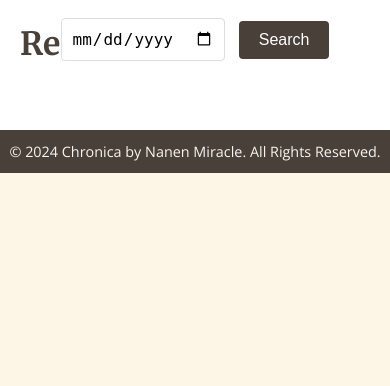
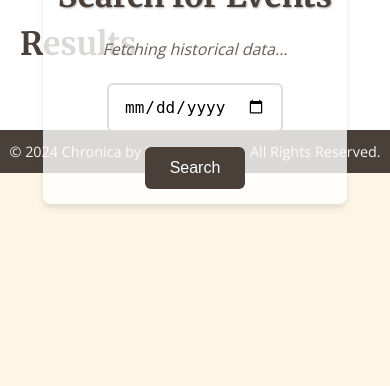
Before and after one commit to Miranics/chronica, a Flask app: page / in a window 390 px wide. Shown: the part 458-844 px from the top of the page. Run offline with Flask 3, Linux system fonts and the light colour scheme.

Commit message:
search overlay update

```diff
--- a/static/css/styles.css
+++ b/static/css/styles.css
@@ -33,8 +33,9 @@
 /* Hero Section */
 .hero {
     position: relative; /* Enable absolute positioning for child elements */
-    text-align: center; /* Center text over the image */
+    text-align: center; /* Center-align text over the image */
     color: #fff; /* White text color for overlay content */
+    margin-top: 0; /* Remove spacing from the top */
 }
 .hero img {
     width: 100%; /* Full-width responsive image */
@@ -45,14 +46,14 @@
 /* Overlay Content on Hero Section */
 .content-overlay {
     position: absolute; /* Position over the image */
-    top: 0;
-    left: 0;
+    top: 0; /* Align content to the top of the image */
+    left: 0; /* Align content to the left */
     width: 100%; /* Full width of the hero image */
     height: 100%; /* Full height of the hero image */
     display: flex; /* Enable flexbox for layout */
     flex-direction: column; /* Stack content vertically */
-    align-items: center; /* Center align horizontally */
-    justify-content: center; /* Center align vertically */
+    align-items: center; /* Center horizontally */
+    justify-content: flex-start; /* Align content to the start of the image */
     background: rgba(0, 0, 0, 0.5); /* Transparent black overlay */
     color: #fff; /* White text color */
     padding: 20px; /* Inner padding */
@@ -61,56 +62,104 @@
 
 /* About Section in Hero */
 .about {
-    margin-bottom: 30px; /* Space below the About section */
+    margin-bottom: 20px; /* Space below the About section */
     text-align: center; /* Center-align text */
+    max-width: 800px; /* Limit width for readability */
 }
 .about h2 {
     font-family: 'Merriweather', serif; /* Serif font for headings */
-    font-size: 2rem;
-    margin-bottom: 15px; /* Space below the heading */
+    font-size: 1.4rem; /* Larger font size */
+    margin-bottom: 10px; /* Space below the heading */
     text-shadow: 1px 1px 3px rgba(0, 0, 0, 0.7); /* Add text shadow for contrast */
 }
 .about p {
-    max-width: 700px; /* Limit the width for readability */
-    margin: 0 auto; /* Center the paragraph */
-    text-shadow: 1px 1px 3px rgba(0, 0, 0, 0.7); /* Add text shadow */
+    font-size: 1.2rem; /* Adjust font size */
+    text-shadow: 1px 1px 3px rgba(0, 0, 0, 0.7); /* Add text shadow for contrast */
+    max-width: 700px; /* Limit width */
+    margin: 0 auto; /* Center the text */
 }
 
-/* Search Section Overlay in Hero */
+/* Search Section Overlay */
 .search-overlay {
+    margin-top: 70px; /* Increase space from the About section */
+    padding: 20px; /* Add padding for a cleaner look */
+    background: rgba(255, 255, 255, 0.8); /* Semi-transparent white background */
+    box-shadow: 0 4px 6px rgba(0, 0, 0, 0.1); /* Add subtle shadow for depth */
+    border-radius: 8px; /* Smooth rounded corners */
+    display: inline-block; /* Keep the layout compact */
     text-align: center; /* Center-align text */
+    max-width: 600px; /* Restrict width for a clean layout */
 }
+
+/* Search Section Title */
 .search-overlay h2 {
-    font-family: 'Merriweather', serif;
-    font-size: 2rem;
+    font-family: 'Merriweather', serif; /* Serif font for professionalism */
+    font-size: 2rem; /* Large font size for the title */
+    color: #4a403a; /* Dark brown for text */
     margin-bottom: 15px; /* Space below the heading */
-    text-shadow: 1px 1px 3px rgba(0, 0, 0, 0.7); /* Add text shadow for contrast */
+    text-shadow: 1px 1px 2px rgba(0, 0, 0, 0.3); /* Add shadow for subtle emphasis */
 }
+
+/* Search Writeup (Fetching Data Text) */
 .search-overlay p {
-    margin-bottom: 20px; /* Space below the fetching writeup */
-    text-shadow: 1px 1px 3px rgba(0, 0, 0, 0.7); /* Add text shadow for contrast */
+    font-size: 1rem; /* Standard font size */
+    color: #6b5f56; /* Light brown for emphasis */
+    margin-bottom: 20px; /* Space below the writeup */
+    font-style: italic; /* Italics for a softer tone */
 }
+
+/* Search Form */
 .search-overlay form {
-    display: inline-block; /* Inline block for compact layout */
+    display: flex; /* Use flexbox for horizontal layout */
+    justify-content: center; /* Center the form items */
+    align-items: center; /* Align vertically */
+    gap: 10px; /* Add space between form elements */
 }
+
+/* Date Input Field */
 .search-overlay input[type="date"] {
-    padding: 10px; /* Inner padding */
-    font-size: 1rem; /* Adjust font size */
-    margin-right: 10px; /* Space between input and button */
-    border: 1px solid #ddd; /* Light border */
-    border-radius: 4px; /* Rounded corners */
+    padding: 12px 15px; /* Larger padding for better usability */
+    font-size: 1rem; /* Standard font size */
+    border: 2px solid #ddd; /* Slightly thicker border for visibility */
+    border-radius: 6px; /* Rounded corners */
+    transition: border-color 0.3s; /* Smooth transition effect */
 }
+
+/* Date Input Hover and Focus Effects */
+.search-overlay input[type="date"]:hover,
+.search-overlay input[type="date"]:focus {
+    border-color: #4a403a; /* Darker border on hover/focus */
+    outline: none; /* Remove default outline */
+}
+
+/* Submit Button */
 .search-overlay button {
-    padding: 10px 20px; /* Inner padding */
-    font-size: 1rem; /* Font size for button */
-    color: #fff; /* White text color */
+    padding: 12px 25px; /* Larger padding for better appearance */
+    font-size: 1rem; /* Standard font size */
+    color: #fff; /* White text */
     background-color: #4a403a; /* Dark brown background */
     border: none; /* Remove border */
-    border-radius: 4px; /* Rounded corners */
+    border-radius: 6px; /* Rounded corners */
     cursor: pointer; /* Pointer cursor on hover */
+    transition: background-color 0.3s; /* Smooth hover effect */
 }
+
+/* Submit Button Hover Effect */
 .search-overlay button:hover {
-    background-color: #6b5f56; /* Slightly lighter brown on hover */
+    background-color: #6b5f56; /* Lighter brown for hover state */
+}
+
+/* Responsive Design for Small Screens */
+@media (max-width: 768px) {
+    .search-overlay {
+        margin-top: 30px; /* Adjust spacing for smaller screens */
+        padding: 15px; /* Reduce padding */
+        max-width: 90%; /* Make overlay more responsive */
+    }
+    .search-overlay form {
+        flex-direction: column; /* Stack form items vertically */
+        gap: 15px; /* Adjust spacing for stacked layout */
+    }
 }
 
 /* Results Section */
--- a/templates/index.html
+++ b/templates/index.html
@@ -17,7 +17,6 @@
 
     <main>
         <div class="hero">
-            <img src="static/images/Fbg.png" alt="Historical Banner">
             <div class="content-overlay">
                 <section class="about">
                     <h2>Welcome to Chronica</h2>
@@ -26,17 +25,16 @@
                         Chronica combines data from various sources to provide you with a curated list of historical highlights.
                     </p>
                 </section>
-                <div class="search-overlay">
-                    <h2>Search Historical Events</h2>
-                    <p class="fetching-writeup">
-                        Discover history like never before! Enter a date below and explore key events that shaped our world.
-                    </p>
+                <section class="search-overlay">
+                    <h2>Search for Events</h2>
+                    <p>Fetching historical data...</p>
                     <form id="search-form">
                         <input type="date" id="date" name="date" required>
                         <button type="submit">Search</button>
                     </form>
-                </div>
+                </section>
             </div>
+            <img src="static/images/Fbg.png" alt="Historical Banner">
         </div>
 
         <section id="results">
```
